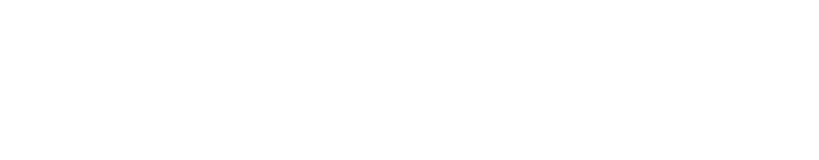
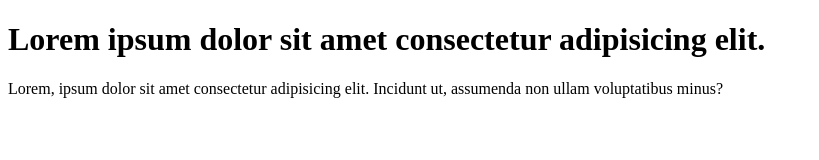
Before and after one commit to SahilMalakar/git-practice, a plain HTML site: page index.html in a window 1280 px wide. Shown: the whole page, without its empty margins (0-819 px from the left). Drawn offline with Linux system fonts and the light colour scheme.

Commit message:
add paragraph to code base

```diff
--- a/index.html
+++ b/index.html
@@ -6,6 +6,8 @@
     <title>Git Project</title>
 </head>
 <body>
+    <h1>Lorem ipsum dolor sit amet consectetur adipisicing elit.</h1>
 
+    <p>Lorem, ipsum dolor sit amet consectetur adipisicing elit. Incidunt ut, assumenda non ullam voluptatibus minus?</p>
 </body>
 </html>
```
